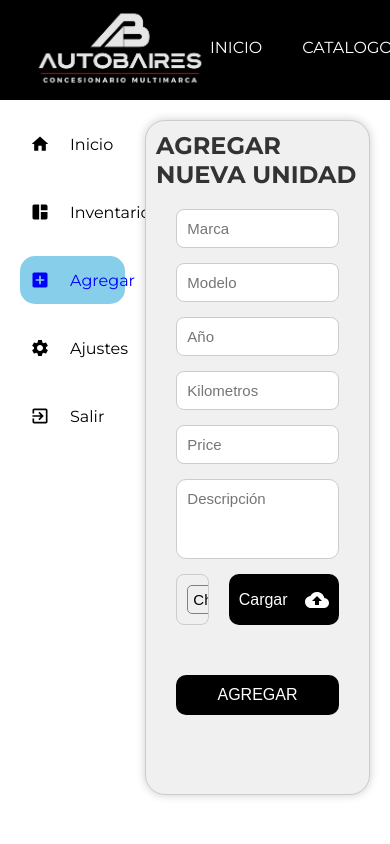
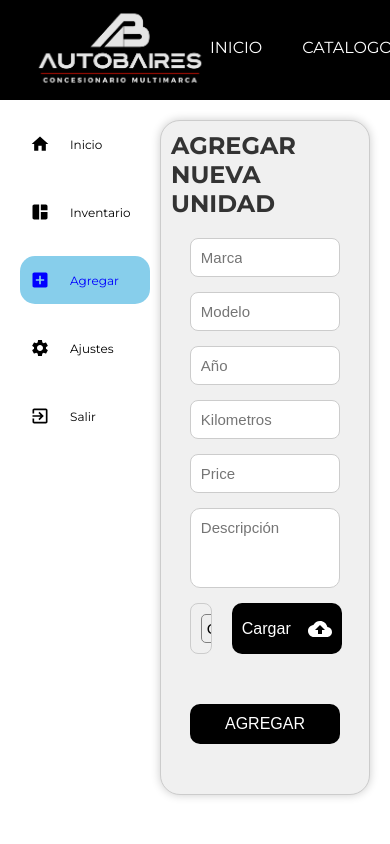
Before and after one commit to catuhardoy/autobaires, a Next.js app: page /admin/dashboard/create in a window 390 px wide. Shown: the top 844 px of the page. Built offline with nearby package versions, Linux system fonts and the light colour scheme.

Commit message:
create detail route

```diff
--- /dev/null
+++ b/src/app/admin/dashboard/[id]/page.module.css
@@ -0,0 +1,12 @@
+.container {
+    position: relative;
+    display: flex;
+    flex-direction: column;
+    align-items: center;
+    justify-content: flex-start;
+    flex-wrap: wrap;
+    width: 75%;
+    height: 90vh;
+    gap: 15px;
+    color: black;
+}
--- a/src/app/admin/dashboard/create/page.module.css
+++ b/src/app/admin/dashboard/create/page.module.css
@@ -48,12 +48,13 @@
 } */
 
 .container {
+    position: relative;
     display: flex;
     flex-direction: column;
     justify-content: flex-start;
     align-items: center;
     min-height: 80vh;
-    width: 100%;
+    width: 75%;
     gap: 20px;
     background-color: #f0f0f0; /* Color de fondo */
     border: 1px solid #ccc; /* Borde */
--- a/src/app/admin/dashboard/dashboard.module.css
+++ b/src/app/admin/dashboard/dashboard.module.css
@@ -2,9 +2,15 @@
     display: flex;
     flex-direction: row;
     align-items: flex-start;
-    justify-content: flex-start;
-    gap: 20px;
+    justify-content: space-between;
+    /* gap: 20px; */
     width: 100%;
     min-height: 70vh;
     padding: 20px;
 }
+
+@media screen and (max-width: 768px) {
+    .container {
+        gap: 10px;
+    }
+}
--- /dev/null
+++ b/src/components/Detail/Detail.module.css
@@ -0,0 +1,47 @@
+.container {
+    position: relative;
+    display: flex;
+    flex-direction: column;
+    align-items: center;
+    justify-content: flex-start;
+    flex-wrap: wrap;
+    width: 75%;
+    height: 90vh;
+    gap: 15px;
+    color: black;
+
+}
+
+.images_section {
+    display: flex;
+    align-items: center;
+    justify-content: flex-start;
+    flex-wrap: wrap;
+    gap: 20px;
+    width: 100%;
+
+}
+
+
+.image {
+    display: flex;
+    align-items: center;
+    justify-content: center;
+    width: 210px;
+    height: 210px;
+}
+.image img {
+    width: 200px;
+    height: 200px;
+    object-fit: contain;
+}
+
+.info_section {
+    display: flex;
+    flex-direction: column;
+    align-items: flex-start;
+    justify-content: center;
+    flex-wrap: wrap;
+    gap: 20px;
+    width: 100%;
+}
--- a/src/components/Inventory/Inventory.module.css
+++ b/src/components/Inventory/Inventory.module.css
@@ -5,13 +5,17 @@
     align-items: center;
     justify-content: flex-start;
     flex-wrap: wrap;
-    width: 100%;
+    width: 75%;
     height: 90vh;
     gap: 15px;
     /* background: linear-gradient(transparent, rgb(36, 36, 36, 1)60%);
     background-color: rgba(70, 70, 70, 0.2);
     backdrop-filter: blur(2px); */
     color: black;
+}
+
+.container h3 {
+    padding: 10px;
 }
 
 .item {
--- a/src/components/SideNav/SideNav.module.css
+++ b/src/components/SideNav/SideNav.module.css
@@ -3,7 +3,7 @@
     flex-direction: column;
     justify-content: space-evenly;
     height: 100%;
-    width: 30%;
+    width: 20%;
 }
 
 .sidenav {
@@ -61,3 +61,21 @@
     background-color: skyblue;
     transition: 0.5s ease;
 }
+
+@media screen and (max-width: 768px) {
+    .container {
+      min-width: 130px;
+    }
+
+    .link {
+      font-size: 12px;
+    }
+
+    .selected {
+    font-size: 12px;
+    }
+
+    .exit_link {
+    font-size: 12px;
+    }
+  }
--- a/src/libs/data.jsx
+++ b/src/libs/data.jsx
@@ -7,6 +7,21 @@ export async function fetchCars() {
         //await new Promise(resolve => setTimeout(resolve, 5000));
 
         const data = await fetch('http://localhost:3000/api/cars', {cache: 'no-store'});
+        return data.json();
+    }
+    catch (error) {
+        console.log(error);
+        throw new Error('Failed to fetch data');
+    };
+
+};
+
+export async function fetchCarById(id) {
+
+    try {
+        //await new Promise(resolve => setTimeout(resolve, 5000));
+
+        const data = await fetch(`http://localhost:3000/api/cars/${id}`, {cache: 'no-store'});
         return data.json();
     }
     catch (error) {
```
Also changed, not shown: src/app/admin/dashboard/[id]/page.jsx (added, +20 -0 lines), src/components/Detail/Detail.jsx (added, +71 -0 lines), src/components/Inventory/Inventory.jsx (+5 -3 lines).
